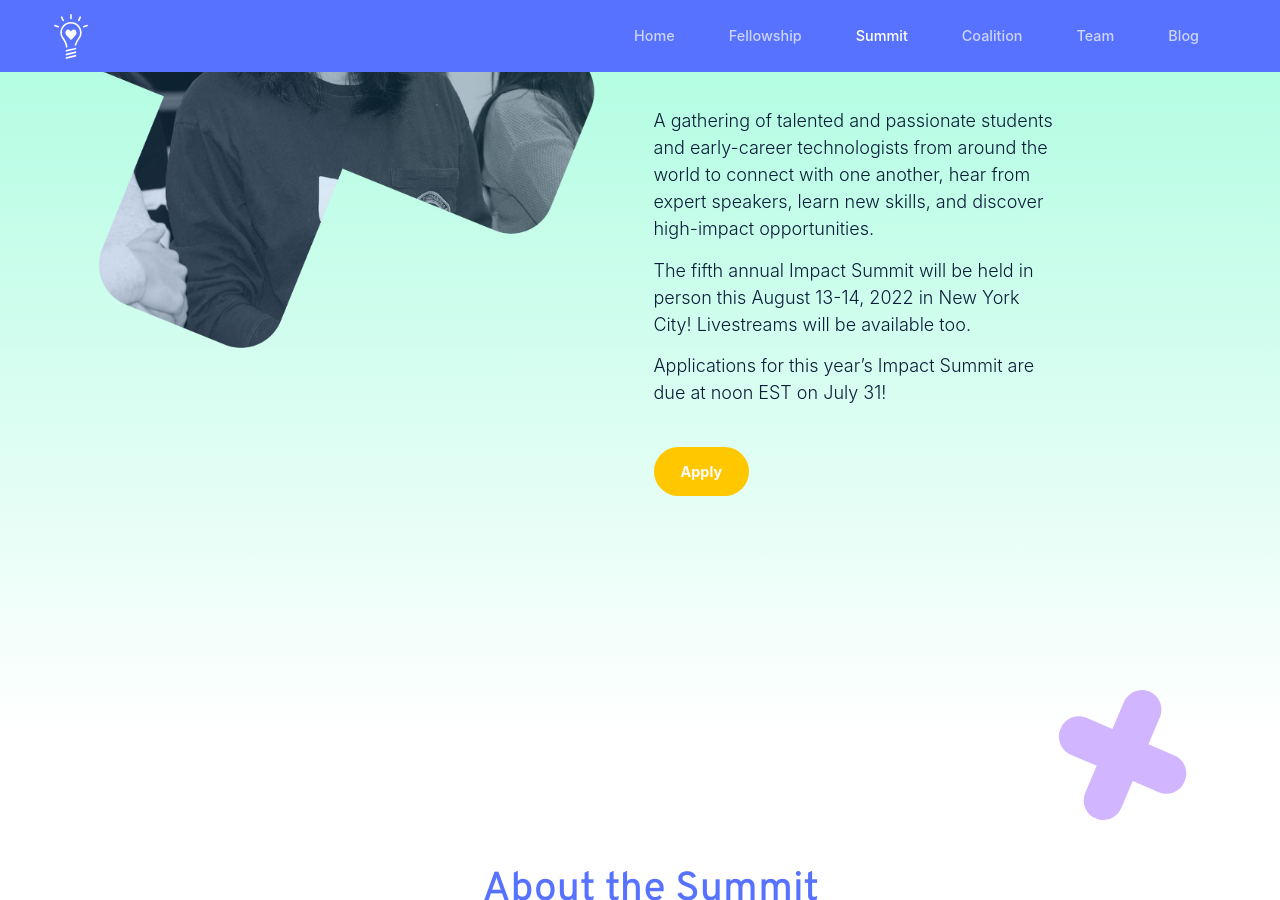
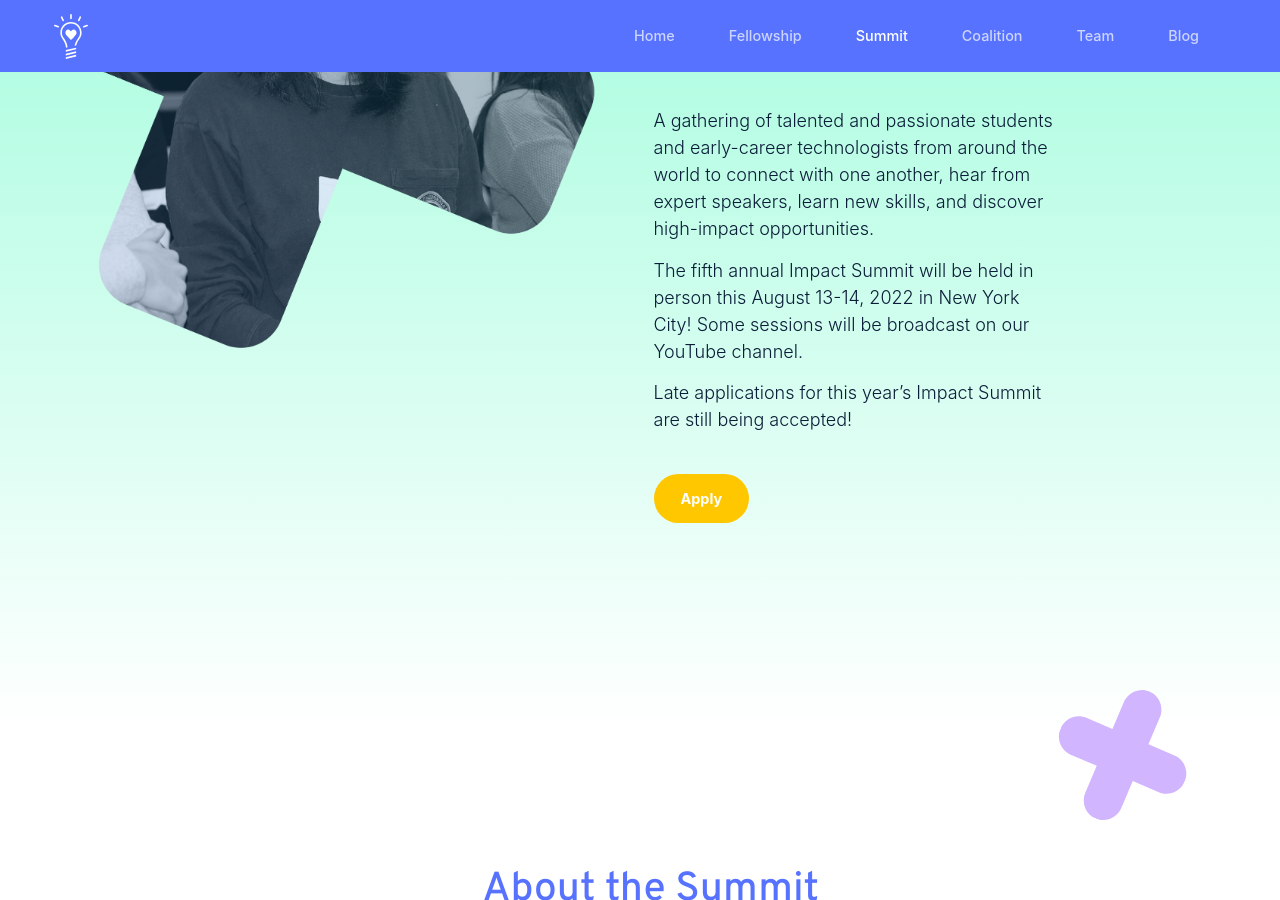
Before and after one commit to impact-labs/impact-labs.github.io, a Jekyll site: the page built from pages/summit.html, in a window 1280 px wide and 900 px high, scrolled down 322 px. Built offline with Jekyll 4.4.1, drawn with Linux system fonts in a browser that asks for light colours.

Commit message:
Update summit.html

```diff
--- a/pages/summit.html
+++ b/pages/summit.html
@@ -16,10 +16,10 @@ image: /assets/images/seo/summit.jpg
 					A gathering of talented and passionate students and early-career technologists from around the world to connect with one another, hear from expert speakers, learn new skills, and discover high-impact opportunities.
 				</p>
 				<p>
-					The fifth annual Impact Summit will be held in person this August 13-14, 2022 in New York City! Livestreams will be available too.
+					The fifth annual Impact Summit will be held in person this August 13-14, 2022 in New York City! Some sessions will be broadcast on our YouTube channel.
 				</p>
 				<p>
-					Applications for this year’s Impact Summit are due at noon EST on July 31!
+					Late applications for this year’s Impact Summit are still being accepted!
 				</p>
 				<a class="btn btn-warning mt-3" href="https://airtable.com/shrSQ7A0IjHQtue7g" target="_blank" role="button" aria-pressed="true">Apply</a>
 			</div>
```
